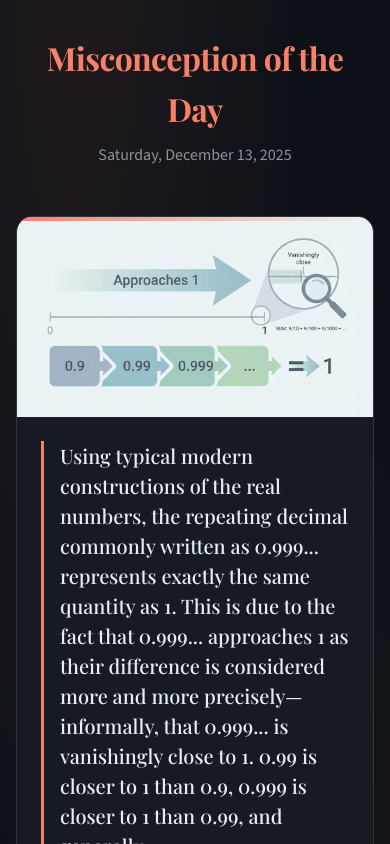
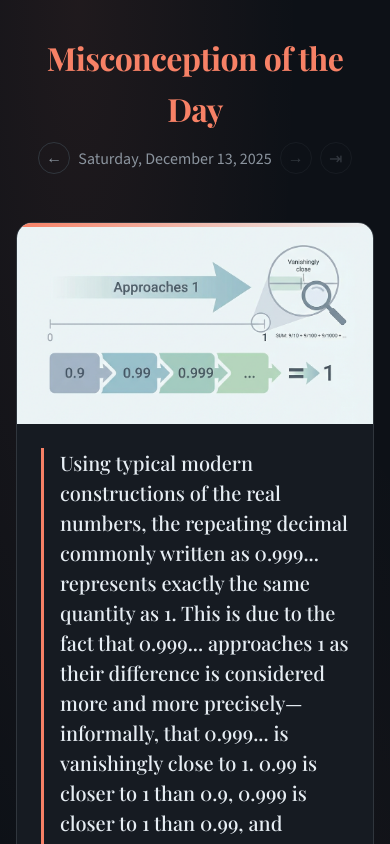
Before and after one commit to pierd/misconceptions, a React (Vite) app: page / in a window 390 px wide. Shown: the top 844 px of the page. Built offline with nearby package versions, Linux system fonts and the light colour scheme.

Commit message:
Add navigation arrows

```diff
--- a/src/App.tsx
+++ b/src/App.tsx
@@ -1,4 +1,4 @@
-import { useState } from "react";
+import { useState, useEffect } from "react";
 import { InlineMath } from "react-katex";
 import "katex/dist/katex.min.css";
 import misconceptionsData from "../misconceptions.json";
@@ -27,6 +27,26 @@ function formatDate(date: Date): string {
     month: "long",
     day: "numeric",
   });
+}
+
+/**
+ * Check if two dates are the same day
+ */
+function isSameDay(date1: Date, date2: Date): boolean {
+  return (
+    date1.getFullYear() === date2.getFullYear() &&
+    date1.getMonth() === date2.getMonth() &&
+    date1.getDate() === date2.getDate()
+  );
+}
+
+/**
+ * Add days to a date (returns new Date)
+ */
+function addDays(date: Date, days: number): Date {
+  const result = new Date(date);
+  result.setDate(result.getDate() + days);
+  return result;
 }
 
 /**
@@ -59,11 +79,34 @@ function MathText({ text }: { text: string }) {
 function App() {
   const today = new Date();
   const misconceptions = misconceptionsData.misconceptions as Misconception[];
-  const dailyIndex = getDailyIndex(today, misconceptions.length);
-  const misconception = misconceptions[dailyIndex];
 
+  const [viewDate, setViewDate] = useState(today);
   const [imageLoaded, setImageLoaded] = useState(false);
   const [imageError, setImageError] = useState(false);
+
+  const dailyIndex = getDailyIndex(viewDate, misconceptions.length);
+  const misconception = misconceptions[dailyIndex];
+  const isToday = isSameDay(viewDate, today);
+
+  // Reset image state when date changes
+  useEffect(() => {
+    setImageLoaded(false);
+    setImageError(false);
+  }, [viewDate]);
+
+  const goToPreviousDay = () => {
+    setViewDate(addDays(viewDate, -1));
+  };
+
+  const goToNextDay = () => {
+    if (!isToday) {
+      setViewDate(addDays(viewDate, 1));
+    }
+  };
+
+  const goToToday = () => {
+    setViewDate(today);
+  };
 
   const imageUrl = getImageUrl(misconception.id);
 
@@ -71,7 +114,32 @@ function App() {
     <main className="container">
       <header className="header">
         <h1>Misconception of the Day</h1>
-        <time className="date">{formatDate(today)}</time>
+        <div className="date-nav">
+          <button
+            className="nav-arrow nav-arrow-prev"
+            onClick={goToPreviousDay}
+            aria-label="Previous day"
+          >
+            ←
+          </button>
+          <time className="date">{formatDate(viewDate)}</time>
+          <button
+            className="nav-arrow nav-arrow-next"
+            onClick={goToNextDay}
+            disabled={isToday}
+            aria-label="Next day"
+          >
+            →
+          </button>
+          <button
+            className="nav-arrow nav-arrow-today"
+            onClick={goToToday}
+            disabled={isToday}
+            aria-label="Go to today"
+          >
+            ⇥
+          </button>
+        </div>
       </header>
 
       <article className="misconception-card">
@@ -111,8 +179,10 @@ function App() {
       </article>
 
       <p className="footnote">
-        One of {misconceptions.length} common misconceptions. Come back tomorrow
-        for another!
+        One of {misconceptions.length} common misconceptions.
+        {isToday
+          ? " Come back tomorrow for another!"
+          : " Use the arrows to navigate through past misconceptions."}
       </p>
     </main>
   );
--- a/src/index.css
+++ b/src/index.css
@@ -64,6 +64,40 @@ h1 {
   color: var(--color-text-muted);
   font-size: 1rem;
   display: block;
+}
+
+/* Date Navigation */
+.date-nav {
+  display: flex;
+  align-items: center;
+  justify-content: center;
+  gap: 1rem;
+}
+
+.nav-arrow {
+  background: transparent;
+  border: 1px solid var(--color-border);
+  color: var(--color-text-muted);
+  width: 2.5rem;
+  height: 2.5rem;
+  border-radius: 50%;
+  font-size: 1.25rem;
+  cursor: pointer;
+  transition: all 0.2s ease;
+  display: flex;
+  align-items: center;
+  justify-content: center;
+}
+
+.nav-arrow:hover:not(:disabled) {
+  border-color: var(--color-accent);
+  color: var(--color-accent);
+  background: var(--color-accent-muted);
+}
+
+.nav-arrow:disabled {
+  opacity: 0.3;
+  cursor: not-allowed;
 }
 
 /* Misconception Card */
@@ -180,6 +214,16 @@ h1 {
     font-size: 2rem;
   }
 
+  .date-nav {
+    gap: 0.5rem;
+  }
+
+  .nav-arrow {
+    width: 2rem;
+    height: 2rem;
+    font-size: 1rem;
+  }
+
   .misconception-card {
     padding: 1.5rem;
   }
```
